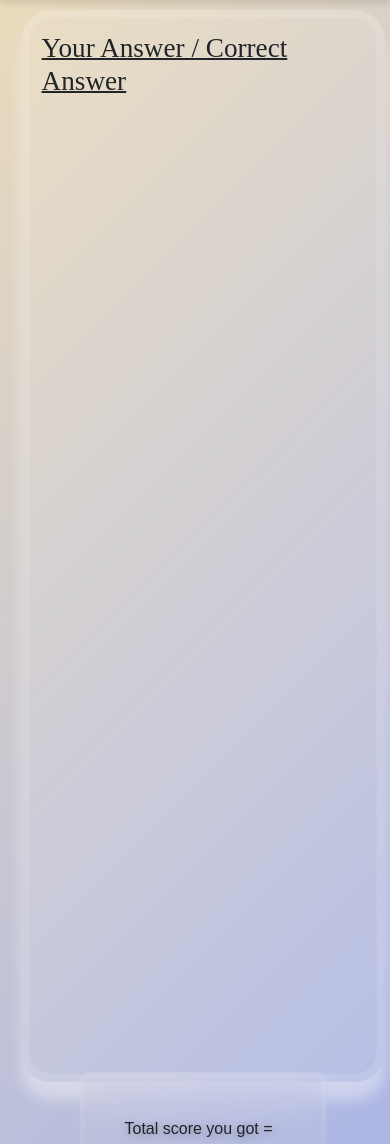
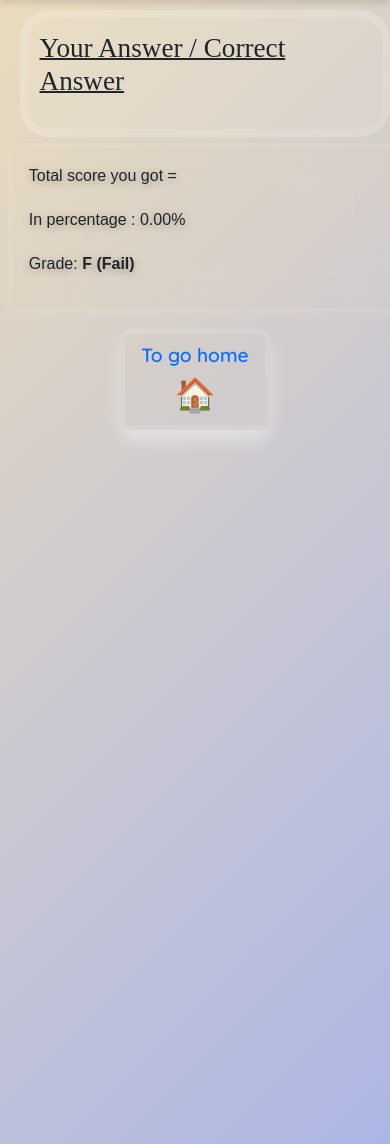
Before and after one commit to raquib-nls/Quizz-App, a Flask app: template templates/result.html in a window 390 px wide. Shown: the part 74-1218 px from the top of the page. Run offline with Flask 3, Linux system fonts and the light colour scheme; the template is opened without the code that fills it, so the values that code supplies are empty; some libraries are stand-ins or nearby versions.

Commit message:
changing css of result

```diff
--- a/static/result.css
+++ b/static/result.css
@@ -1,6 +1,6 @@
 
 html, body{
-    height: 100%;
+    height: 100vh;
     overflow: hidden;
     background: linear-gradient(135deg, #edddba 0%, #ACB6E5 100%);
 
@@ -191,37 +191,46 @@
 
 /* mobile section */
 
-@media (max-width: 768px){
-    html, body{
-        overflow: scroll;
+@media (max-width: 768px) {
+    html, body {
         background: linear-gradient(135deg, #edddba 0%, #ACB6E5 100%);
+        overflow-x: hidden;
+        overflow-y: auto;
+        min-height: 100vh;
     }
-    .ans{
+
+    .ans {
         padding: 12px 10px;
-        max-width: 100%;
-        display: flex;
-
-        margin-left: .5rem;
-        margin-right: 1.2rem;
-        height: 90vh;
+        width: 95%;
+        margin: 0 auto;
+        height: auto;
+        max-height: none;
         backdrop-filter: none;
         background-color: rgba(255, 255, 255, 0.1);
-
-
+        box-shadow: none;
     }
 
-    .ans h5{
+    .ans h5 {
         font-size: 1.2em;
-        overflow: hidden;
+    }
 
-    }
-    .ans h3{
+    .ans h3 {
         font-size: 1.7em;
     }
-    .sr{
 
+    .sr {
+        flex-direction: column;
         gap: 1em;
-
     }
 
+    .score {
+        width: 100%;
+        margin-top: 1rem;
+        padding: 1rem;
+    }
+
+    .link {
+        font-size: 1.2em;
+        padding: 0.4rem 1rem;
+    }
 }
```
